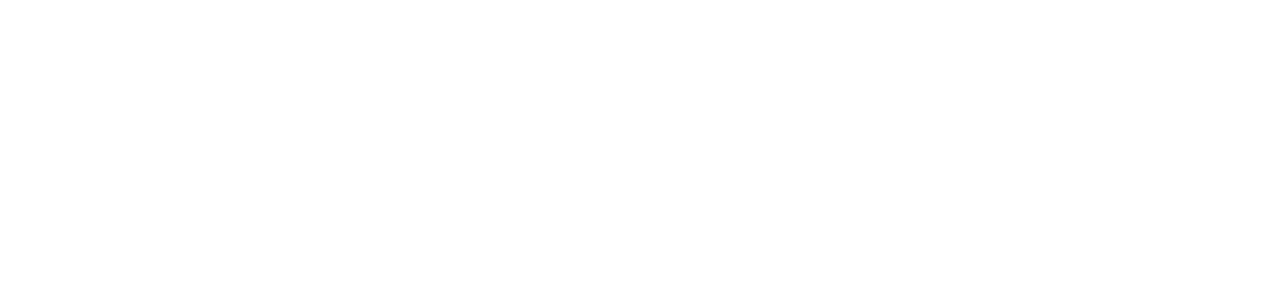
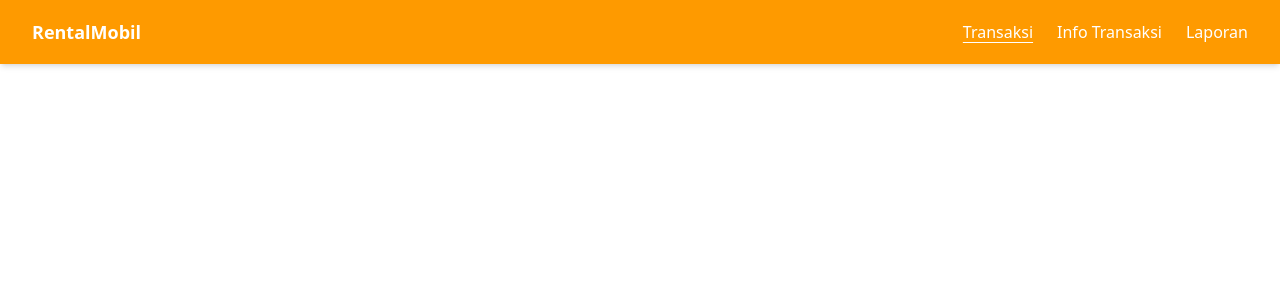
Before and after one commit to Mayriza18/mfawwazakifmairiza-uaspbk, a Vue app: page / in a window 1280 px wide. Shown: the top 300 px of the page. Built offline with nearby package versions, Linux system fonts and the light colour scheme.

Commit message:
create Navbar

```diff
--- a/src/App.vue
+++ b/src/App.vue
@@ -1,10 +1,9 @@
 <script setup>
+import Navbar from './components/Navbar.vue';
 </script>
 
 <template>
-
+  <Navbar />
 </template>
 
-<style scoped>
-
-</style>
+<style scoped></style>
--- a/src/components/Navbar.vue
+++ b/src/components/Navbar.vue
@@ -0,0 +1,53 @@
+<template>
+  <nav class="bg-amber-500 text-white shadow-md sticky top-0 z-50">
+    <div class="max-w-7xl mx-auto px-4 sm:px-6 lg:px-8">
+      <div class="flex justify-between h-16 items-center">
+        <!-- Logo / Judul -->
+        <div class="flex-shrink-0 text-lg font-bold">
+          RentalMobil
+        </div>
+
+        <!-- Menu -->
+        <div class="flex space-x-6 font-medium">
+          <router-link
+            to="/"
+            class="hover:text-yellow-100 transition"
+            :class="{ 'underline underline-offset-4': isActive('/') }"
+          >
+            Transaksi
+          </router-link>
+
+          <router-link
+            to="/info"
+            class="hover:text-yellow-100 transition"
+            :class="{ 'underline underline-offset-4': isActive('/info') }"
+          >
+            Info Transaksi
+          </router-link>
+
+          <router-link
+            to="/laporan"
+            class="hover:text-yellow-100 transition"
+            :class="{ 'underline underline-offset-4': isActive('/laporan') }"
+          >
+            Laporan
+          </router-link>
+        </div>
+      </div>
+    </div>
+  </nav>
+</template>
+
+<script setup>
+import { useRoute } from 'vue-router'
+
+const route = useRoute()
+
+function isActive(path) {
+  return route.path === path
+}
+</script>
+
+<style scoped>
+/* Tidak diperlukan styling manual, semua pakai Tailwind */
+</style>
```
